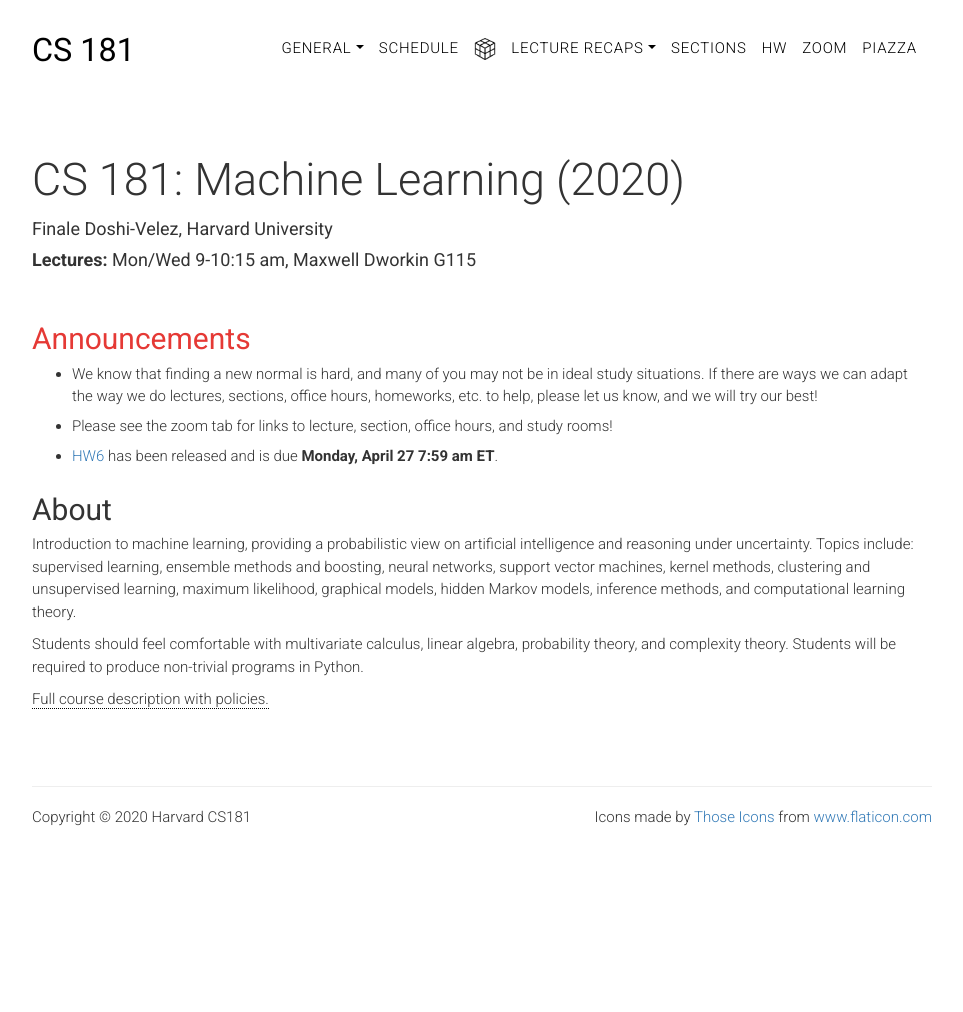
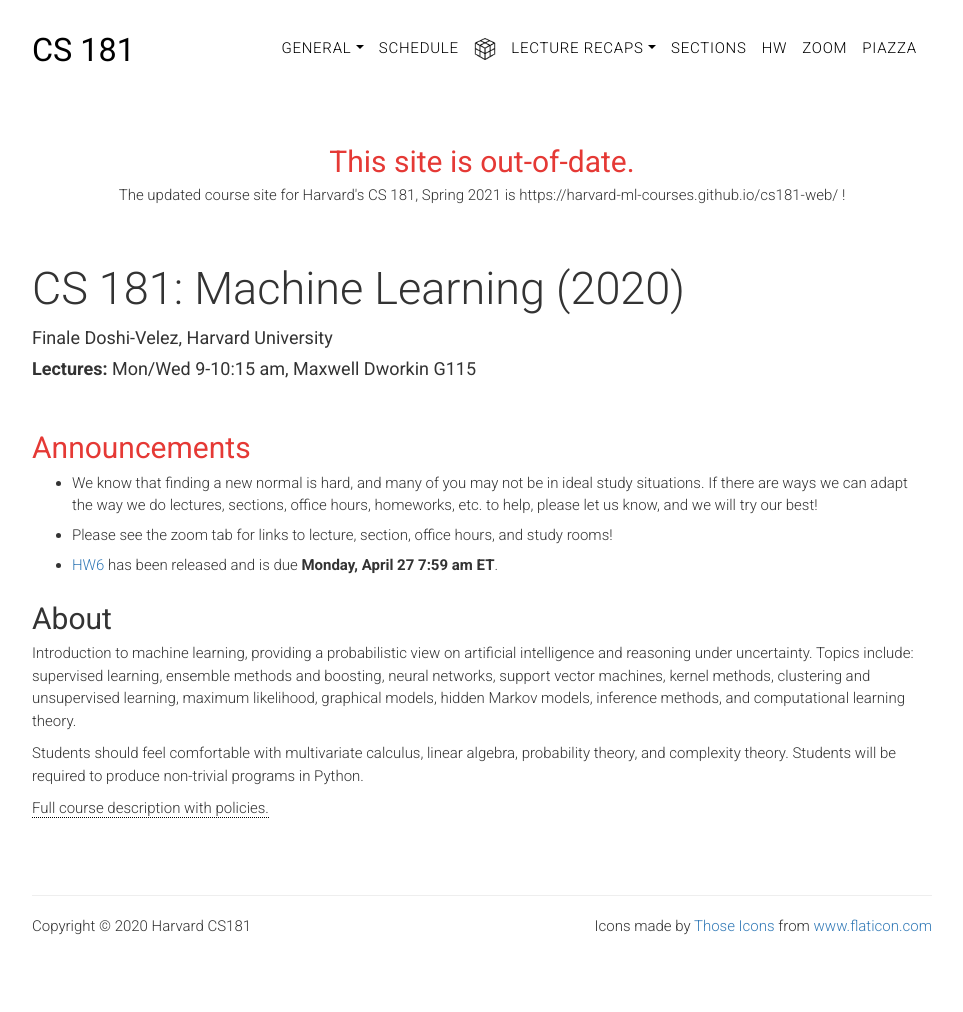
Before and after one commit to harvard-ml-courses/cs181-web-2020, a Jekyll site: the page built from index.html, in a window 1280 px wide. Shown: the whole page, without its empty margins (158-1121 px from the left). Built offline with Jekyll 4.4.1, drawn with Linux system fonts in a browser that asks for light colours; before the commit the page ends 903 px from its top, so only the background shows below that.

Commit message:
Update index.html

```diff
--- a/index.html
+++ b/index.html
@@ -3,6 +3,14 @@
 title: Home
 weight: 0
 ---
+
+<section class="main-container text">
+	<div class="alert">
+	  <h2 class="title announcement">This site is out-of-date.</h2>
+		The updated course site for Harvard's CS 181, Spring 2021 is https://harvard-ml-courses.github.io/cs181-web/ !
+	</div>
+</section>
+
 
 <section class="main-container page-head">
 	<div class="main">
```
